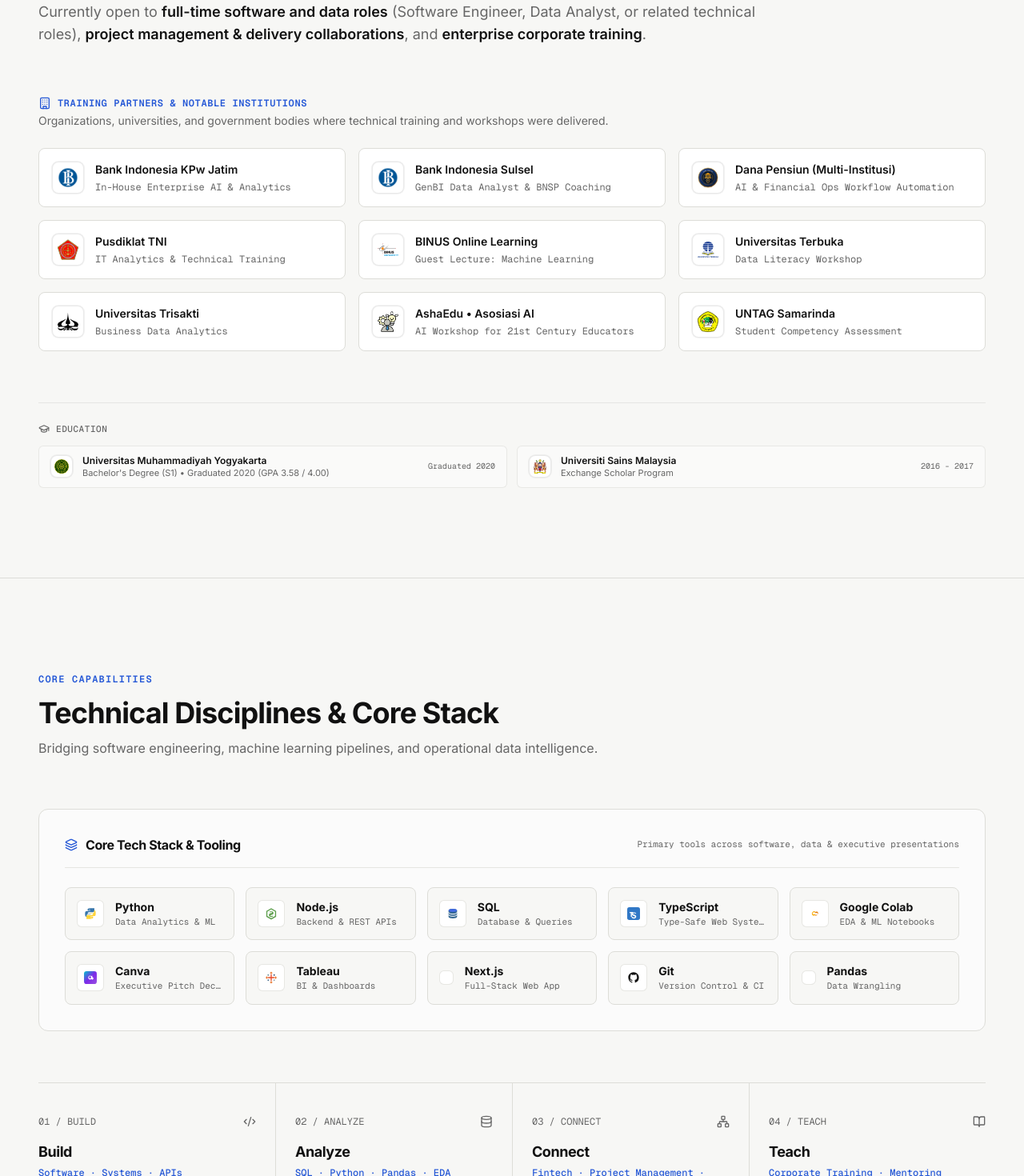
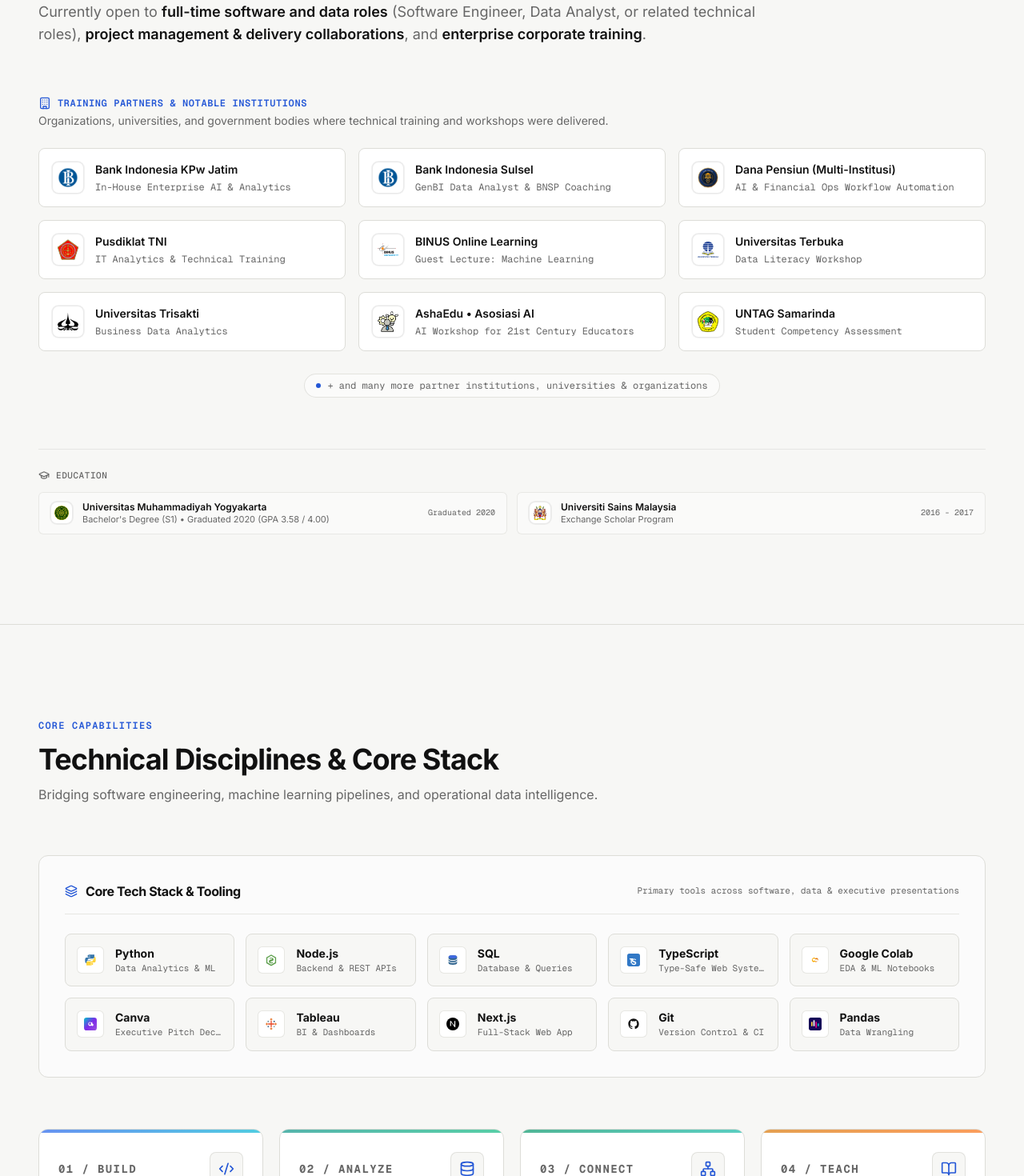
Before and after one commit to bayusedana26/bayusedana26.github.io, a Next.js app: page / in a window 1280 px wide. Shown: the part 1330-2800 px from the top of the page at 80% size. Built offline with nearby package versions, Linux system fonts and the light colour scheme.

Commit message:
feat: enhance UI/UX with 4 pillars redesign, project pagination, flags, and balanced career timeline

```diff
--- a/src/components/layout/LanguageToggle.tsx
+++ b/src/components/layout/LanguageToggle.tsx
@@ -16,13 +16,14 @@
         type="button"
         onClick={() => setLanguage("id")}
         aria-pressed={language === "id"}
-        className={`px-2 py-1 rounded transition-colors ${
+        className={`inline-flex items-center space-x-1 px-2 py-1 rounded transition-colors ${
           language === "id"
             ? "bg-editorial-light-accent text-white dark:bg-editorial-dark-accent dark:text-white font-semibold"
             : "text-editorial-light-muted hover:text-editorial-light-text dark:text-editorial-dark-muted dark:hover:text-editorial-dark-text"
         }`}
       >
-        ID
+        <span className="text-xs leading-none" aria-hidden="true">🇮🇩</span>
+        <span>ID</span>
       </button>
       <span className="text-editorial-light-border dark:text-editorial-dark-border px-0.5" aria-hidden="true">
         /
@@ -31,13 +32,14 @@
         type="button"
         onClick={() => setLanguage("en")}
         aria-pressed={language === "en"}
-        className={`px-2 py-1 rounded transition-colors ${
+        className={`inline-flex items-center space-x-1 px-2 py-1 rounded transition-colors ${
           language === "en"
             ? "bg-editorial-light-accent text-white dark:bg-editorial-dark-accent dark:text-white font-semibold"
             : "text-editorial-light-muted hover:text-editorial-light-text dark:text-editorial-dark-muted dark:hover:text-editorial-dark-text"
         }`}
       >
-        EN
+        <span className="text-xs leading-none" aria-hidden="true">🇬🇧</span>
+        <span>EN</span>
       </button>
     </div>
   );
--- a/src/components/sections/AboutSection.tsx
+++ b/src/components/sections/AboutSection.tsx
@@ -80,6 +80,18 @@
               </div>
             ))}
           </div>
+
+          {/* Many more institutions footnote indicator */}
+          <div className="flex items-center justify-center pt-1">
+            <div className="inline-flex items-center space-x-2 px-3.5 py-1.5 rounded-full border border-editorial-light-border/80 dark:border-editorial-dark-border/80 bg-editorial-light-surface/50 dark:bg-editorial-dark-surface/50 text-xs font-mono text-editorial-light-muted dark:text-editorial-dark-muted">
+              <span className="w-1.5 h-1.5 rounded-full bg-editorial-light-accent dark:bg-editorial-dark-accent" />
+              <span>
+                {language === "id"
+                  ? "+ dan berbagai institusi perbankan, universitas & organisasi lainnya"
+                  : "+ and many more partner institutions, universities & organizations"}
+              </span>
+            </div>
+          </div>
         </div>
 
         {/* Education Section (Understated / Compact Background Credentials) */}
--- a/src/components/sections/CapabilityIndex.tsx
+++ b/src/components/sections/CapabilityIndex.tsx
@@ -147,41 +147,61 @@
           </div>
         </div>
 
-        {/* Editorial 4-Pillar Grid with Thin Dividers */}
-        <div className="grid grid-cols-1 md:grid-cols-2 lg:grid-cols-4 divide-y md:divide-y-0 md:divide-x divide-editorial-light-border dark:divide-editorial-dark-border border-y border-editorial-light-border dark:border-editorial-dark-border">
-          {capabilities.map((cap) => {
+        {/* Visually Elevated 4-Pillar Capability Cards */}
+        <div className="grid grid-cols-1 md:grid-cols-2 lg:grid-cols-4 gap-5">
+          {capabilities.map((cap, idx) => {
             const Icon = cap.icon;
+            const accentGradients = [
+              "from-blue-600 to-cyan-500",
+              "from-teal-600 to-emerald-500",
+              "from-emerald-600 to-teal-500",
+              "from-amber-600 to-orange-500",
+            ];
+            const numTag = `0${idx + 1}`;
+
             return (
               <div
                 key={cap.key}
-                className="py-8 md:py-10 md:px-6 first:pl-0 last:pr-0 space-y-4 group transition-colors"
+                className="relative flex flex-col justify-between rounded-xl border border-editorial-light-border dark:border-editorial-dark-border bg-editorial-light-surface dark:bg-editorial-dark-surface p-6 hover:border-editorial-light-accent dark:hover:border-editorial-dark-accent hover:shadow-md transition-all duration-200 group overflow-hidden"
               >
-                <div className="flex items-center justify-between">
-                  <span className="font-mono text-xs text-editorial-light-muted dark:text-editorial-dark-muted">
-                    {cap.data.tag}
+                {/* Top Accent Gradient Bar */}
+                <div
+                  className={`absolute top-0 left-0 right-0 h-1 bg-gradient-to-r ${accentGradients[idx]} opacity-70 group-hover:opacity-100 transition-opacity`}
+                />
+
+                <div className="space-y-4">
+                  {/* Top Row: Numeric Index & Elevated Icon */}
+                  <div className="flex items-center justify-between pt-1">
+                    <span className="font-mono text-sm font-bold tracking-widest text-editorial-light-muted dark:text-editorial-dark-muted">
+                      {numTag} / {cap.key.toUpperCase()}
                     </span>
-                  <Icon className="w-4 h-4 text-editorial-light-muted dark:text-editorial-dark-muted group-hover:text-editorial-light-accent dark:group-hover:text-editorial-dark-accent transition-colors" />
+                    <div className="p-2.5 rounded-lg bg-editorial-light-bg dark:bg-editorial-dark-bg border border-editorial-light-border/80 dark:border-editorial-dark-border/80 text-editorial-light-text dark:text-editorial-dark-text group-hover:border-editorial-light-accent dark:group-hover:border-editorial-dark-accent group-hover:scale-105 transition-all shadow-xs">
+                      <Icon className="w-5 h-5 text-editorial-light-accent dark:text-editorial-dark-accent" />
+                    </div>
                   </div>
 
-                <div className="space-y-1">
-                  <h3 className="text-lg font-bold tracking-tight text-editorial-light-text dark:text-editorial-dark-text">
+                  {/* Title & Domain Subtitle */}
+                  <div className="space-y-1.5">
+                    <h3 className="text-xl font-bold tracking-tight text-editorial-light-text dark:text-editorial-dark-text group-hover:text-editorial-light-accent dark:group-hover:text-editorial-dark-accent transition-colors">
                       {cap.data.title}
                     </h3>
-                  <div className="text-xs font-mono text-editorial-light-accent dark:text-editorial-dark-accent font-medium">
+                    <div className="text-xs font-mono font-semibold text-editorial-light-accent dark:text-editorial-dark-accent">
                       {cap.data.subtitle}
                     </div>
                   </div>
 
-                <p className="text-sm text-editorial-light-muted dark:text-editorial-dark-muted leading-relaxed">
+                  {/* Descriptive Narrative */}
+                  <p className="text-xs sm:text-sm text-editorial-light-muted dark:text-editorial-dark-muted leading-relaxed">
                     {cap.data.desc}
                   </p>
+                </div>
 
                 {/* Skill tags with inline micro-icons */}
-                <div className="pt-2 flex flex-wrap gap-1.5">
+                <div className="pt-5 mt-5 border-t border-editorial-light-border/60 dark:border-editorial-dark-border/60 flex flex-wrap gap-1.5">
                   {cap.data.skills.map((skill) => (
                     <span
                       key={skill}
-                      className="inline-flex items-center space-x-1.5 rounded border border-editorial-light-border dark:border-editorial-dark-border bg-editorial-light-surface dark:bg-editorial-dark-surface px-2 py-0.5 text-[11px] font-mono text-editorial-light-text dark:text-editorial-dark-text hover:border-editorial-light-accent dark:hover:border-editorial-dark-accent transition-colors"
+                      className="inline-flex items-center space-x-1.5 rounded-md border border-editorial-light-border dark:border-editorial-dark-border bg-editorial-light-bg dark:bg-editorial-dark-bg px-2 py-1 text-[11px] font-mono text-editorial-light-text dark:text-editorial-dark-text hover:border-editorial-light-accent dark:hover:border-editorial-dark-accent transition-colors"
                     >
                       <TechIcon name={skill} size={12} className="w-3 h-3 shrink-0" />
                       <span>{skill}</span>
--- a/src/components/sections/Hero.tsx
+++ b/src/components/sections/Hero.tsx
@@ -20,24 +20,18 @@
         <div className="grid grid-cols-1 lg:grid-cols-12 gap-10 lg:gap-8 items-center">
           {/* Left Column: Hero Narrative */}
           <div className="lg:col-span-7 space-y-6">
-            {/* Eyebrow & Live Status */}
-            <div className="flex flex-wrap items-center gap-3">
-              <span className="font-mono text-xs uppercase tracking-widest text-editorial-light-muted dark:text-editorial-dark-muted font-semibold">
-                {t.hero.eyebrow}
+            {/* Hero Main Headline Highlight */}
+            <div className="space-y-2">
+              <span className="font-mono text-xs sm:text-sm uppercase tracking-widest text-editorial-light-accent dark:text-editorial-dark-accent font-bold">
+                Bayu Sedana
               </span>
-              <span className="inline-flex items-center space-x-1.5 rounded-full border border-editorial-light-border dark:border-editorial-dark-border bg-editorial-light-surface dark:bg-editorial-dark-surface px-2.5 py-0.5 text-[11px] font-mono text-editorial-light-text dark:text-editorial-dark-text">
-                <span className="w-1.5 h-1.5 rounded-full bg-emerald-500 animate-pulse" />
-                <span>{t.hero.badgeStatus}</span>
-              </span>
+              <h1 className="text-3xl sm:text-4xl md:text-5xl lg:text-6xl font-bold tracking-tight text-editorial-light-text dark:text-editorial-dark-text leading-[1.12]">
+                Software & Data Specialist
+              </h1>
             </div>
 
-            {/* Headline */}
-            <h1 className="text-3xl sm:text-4xl md:text-5xl lg:text-6xl font-bold tracking-tight text-editorial-light-text dark:text-editorial-dark-text leading-[1.12]">
-              {t.hero.headline}
-            </h1>
-
-            {/* Subheadline Copy */}
-            <p className="text-base sm:text-lg text-editorial-light-muted dark:text-editorial-dark-muted max-w-xl leading-relaxed">
+            {/* Subheadline Copy with Justified Text */}
+            <p className="text-base sm:text-lg text-editorial-light-muted dark:text-editorial-dark-muted max-w-xl leading-relaxed text-justify [text-justify:inter-word]">
               {t.hero.subheadline}
             </p>
 
--- a/src/components/sections/ProjectGrid.tsx
+++ b/src/components/sections/ProjectGrid.tsx
@@ -15,12 +15,19 @@
   BarChart3,
   Flame,
   BookOpen,
+  ChevronDown,
 } from "lucide-react";
 
 export const ProjectGrid: React.FC = () => {
   const { language, t } = useLanguage();
   const [activeCategory, setActiveCategory] = useState<ProjectCategory>("all");
   const [lightboxProject, setLightboxProject] = useState<Project | null>(null);
+  const [showAll, setShowAll] = useState(false);
+
+  const handleCategoryChange = (cat: ProjectCategory) => {
+    setActiveCategory(cat);
+    setShowAll(false);
+  };
 
   const categories: { key: ProjectCategory; label: string; icon?: React.ElementType; count: number }[] = [
     { key: "all", label: t.projects.filterAll, count: projects.length },
@@ -61,6 +68,8 @@
     return item.category === activeCategory;
   });
 
+  const visibleProjects = showAll ? filteredProjects : filteredProjects.slice(0, 4);
+
   return (
     <section id="projects" className="w-full section-spacing border-b border-editorial-light-border dark:border-editorial-dark-border">
       <div className="editorial-container space-y-8">
@@ -94,7 +103,7 @@
               <button
                 key={cat.key}
                 type="button"
-                onClick={() => setActiveCategory(cat.key)}
+                onClick={() => handleCategoryChange(cat.key)}
                 className={`inline-flex items-center space-x-1.5 px-3 py-1.5 rounded-md text-xs font-mono transition-colors border ${
                   isActive
                     ? "bg-editorial-light-text dark:bg-editorial-dark-text text-editorial-light-bg dark:text-editorial-dark-bg border-transparent font-semibold shadow-sm"
@@ -111,7 +120,7 @@
 
         {/* Projects Gallery Grid (2-Column Editorial Grid) */}
         <div className="grid grid-cols-1 md:grid-cols-2 gap-8">
-          {filteredProjects.map((project) => (
+          {visibleProjects.map((project) => (
             <article
               key={project.id}
               className="group flex flex-col justify-between rounded-lg border border-editorial-light-border dark:border-editorial-dark-border bg-editorial-light-surface dark:bg-editorial-dark-surface overflow-hidden hover:border-editorial-light-accent dark:hover:border-editorial-dark-accent transition-all duration-200"
@@ -195,6 +204,43 @@
             </article>
           ))}
         </div>
+
+        {/* Show More / Show Less Pagination Toggle */}
+        {filteredProjects.length > 4 && (
+          <div className="flex flex-col items-center justify-center pt-2 space-y-2">
+            <button
+              type="button"
+              onClick={() => setShowAll(!showAll)}
+              className="inline-flex items-center space-x-2 px-5 py-2.5 rounded-lg border border-editorial-light-border dark:border-editorial-dark-border bg-editorial-light-surface dark:bg-editorial-dark-surface text-xs font-mono font-semibold text-editorial-light-text dark:text-editorial-dark-text hover:border-editorial-light-accent dark:hover:border-editorial-dark-accent hover:text-editorial-light-accent dark:hover:text-editorial-dark-accent transition-all shadow-xs"
+            >
+              <span>
+                {showAll
+                  ? language === "id"
+                    ? "Tampilkan Lebih Sedikit (4 Teratas)"
+                    : "Show Less (Top 4)"
+                  : language === "id"
+                    ? `Lihat Semua Proyek (+${filteredProjects.length - 4} Proyek Lainnya)`
+                    : `Show More Projects (+${filteredProjects.length - 4} More)`}
+              </span>
+              <ChevronDown
+                className={`w-3.5 h-3.5 transition-transform duration-200 ${
+                  showAll ? "rotate-180" : ""
+                }`}
+              />
+            </button>
+            <span className="text-[11px] font-mono text-editorial-light-muted dark:text-editorial-dark-muted">
+              {showAll
+                ? `${filteredProjects.length} / ${filteredProjects.length} ${
+                    language === "id" ? "proyek ditampilkan" : "projects shown"
+                  }`
+                : `4 / ${filteredProjects.length} ${
+                    language === "id"
+                      ? "proyek teratas ditampilkan"
+                      : "top projects shown"
+                  }`}
+            </span>
+          </div>
+        )}
       </div>
 
       {/* Project Image Lightbox Modal */}
--- a/src/components/ui/BrandIcon.tsx
+++ b/src/components/ui/BrandIcon.tsx
@@ -15,6 +15,9 @@
     | "python"
     | "nodejs"
     | "sql"
+    | "nextjs"
+    | "next"
+    | "pandas"
     | string;
   className?: string;
   size?: number;
@@ -288,6 +291,55 @@
         </svg>
       );
 
+    case "nextjs":
+    case "next":
+      return (
+        <svg
+          width={size}
+          height={size}
+          viewBox="0 0 24 24"
+          fill="none"
+          xmlns="http://www.w3.org/2000/svg"
+          className={className}
+          aria-hidden="true"
+        >
+          <circle cx="12" cy="12" r="12" fill="#000000" />
+          <path
+            d="M14.99 17.5L8.73 8.35v7.3H7V6.5h1.74l6.25 9.15V6.5h1.73V17.5h-1.73z"
+            fill="#FFFFFF"
+          />
+          <path
+            d="M13.5 13.5l3.2 4.65c.34-.23.66-.49.95-.77L14.7 12.8l-1.2.7z"
+            fill="url(#brand_next_grad)"
+          />
+          <defs>
+            <linearGradient id="brand_next_grad" x1="13.5" y1="13.5" x2="17.5" y2="18" gradientUnits="userSpaceOnUse">
+              <stop stopColor="#FFFFFF" />
+              <stop offset="1" stopColor="#FFFFFF" stopOpacity="0" />
+            </linearGradient>
+          </defs>
+        </svg>
+      );
+
+    case "pandas":
+      return (
+        <svg
+          width={size}
+          height={size}
+          viewBox="0 0 24 24"
+          fill="none"
+          xmlns="http://www.w3.org/2000/svg"
+          className={className}
+          aria-hidden="true"
+        >
+          <rect width="24" height="24" rx="4" fill="#150458" />
+          <rect x="4.5" y="8" width="2.5" height="8" rx="0.5" fill="#FFD43B" />
+          <rect x="8.5" y="5" width="2.5" height="11" rx="0.5" fill="#FFFFFF" />
+          <rect x="12.5" y="8" width="2.5" height="11" rx="0.5" fill="#E70488" />
+          <rect x="16.5" y="11" width="2.5" height="5" rx="0.5" fill="#00C4CC" />
+        </svg>
+      );
+
     default:
       return null;
   }
--- a/src/data/experience.ts
+++ b/src/data/experience.ts
@@ -9,7 +9,7 @@
       en: "Instructor & Assessor: Applied AI & Data Analytics",
       id: "Instructor & Asesor: Applied AI & Data Analytics",
     },
-    start: "Jul 2024",
+    start: "Jul 2026",
     end: "Present",
     current: true,
     category: "formal",
@@ -152,6 +152,34 @@
       ],
     },
   },
+  {
+    id: "institutional-training-advisory",
+    company: "Bank Indonesia & Institutional Engagements",
+    logo: "/assets/logos/bank-indonesia-icon.png",
+    role: {
+      en: "Executive Trainer & Academic Speaker",
+      id: "Executive Trainer & Pembicara Akademik",
+    },
+    start: "May 2023",
+    end: "Present",
+    current: true,
+    category: "freelance",
+    typeLabel: {
+      en: "Institutional Advisory",
+      id: "Pelatihan Institusional",
+    },
+    tags: ["Bank Indonesia", "Dana Pensiun", "BINUS", "Universitas Terbuka", "TNI"],
+    description: {
+      en: [
+        "Delivered specialized AI & applied data workshops for Bank Indonesia KPw Jatim analysts and GenBI Sulsel.",
+        "Facilitated technology and analytics sessions for Dana Pensiun, Pusdiklat TNI, and partner universities.",
+      ],
+      id: [
+        "Menyelenggarakan workshop AI & analitik data terapan untuk analis Bank Indonesia KPw Jatim dan GenBI Sulsel.",
+        "Mengisi sesi teknologi dan analitik untuk Dana Pensiun, Pusdiklat TNI, serta kuliah tamu di universitas mitra.",
+      ],
+    },
+  },
 ];
 
 export const institutionalPartners: InstitutionPartner[] = [
--- a/src/dictionaries/en.ts
+++ b/src/dictionaries/en.ts
@@ -15,7 +15,7 @@
     subheadline:
       "IT specialist with 5+ years of experience across software engineering, data analytics, and project management. Open to relevant full-time software & data positions, technology project collaborations, and corporate technical training.",
     badgeExperience: "5+ Years Experience",
-    badgeStatus: "Open to IT Roles & Training",
+    badgeStatus: "Software & Data Specialist",
     previewCV: "Preview CV",
     milestones: [
       {
--- a/src/dictionaries/id.ts
+++ b/src/dictionaries/id.ts
@@ -17,7 +17,7 @@
     subheadline:
       "Praktisi IT dengan 5+ tahun pengalaman dalam rekayasa software, analitik data, dan project management. Terbuka untuk posisi full-time di bidang software & data, kolaborasi proyek teknologi, serta pelatihan teknis.",
     badgeExperience: "5+ Tahun Pengalaman",
-    badgeStatus: "Open to IT Roles & Training",
+    badgeStatus: "Software & Data Specialist",
     previewCV: "Lihat CV",
     milestones: [
       {
```
Also changed, not shown: src/components/sections/ExperienceTimeline.tsx (+39 -29 lines). Lines whose indentation alone changed are shown as unchanged.
